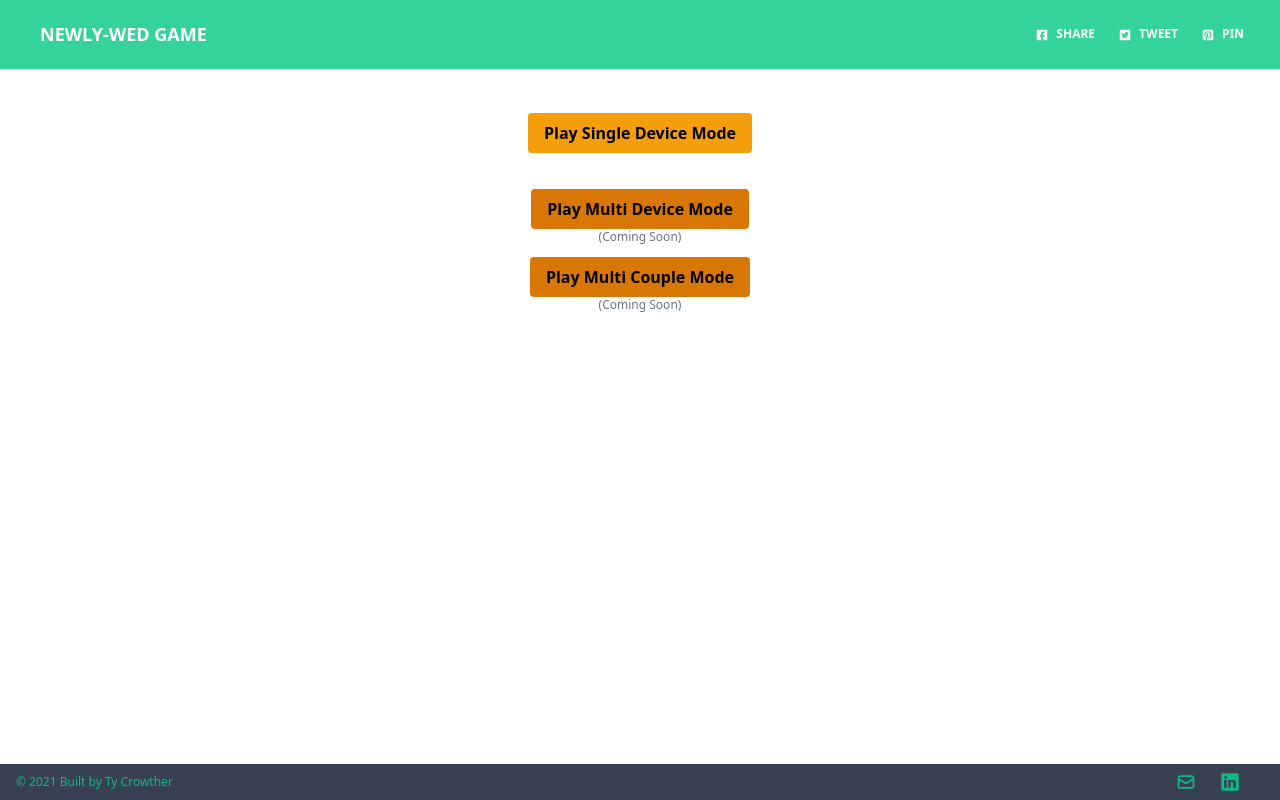
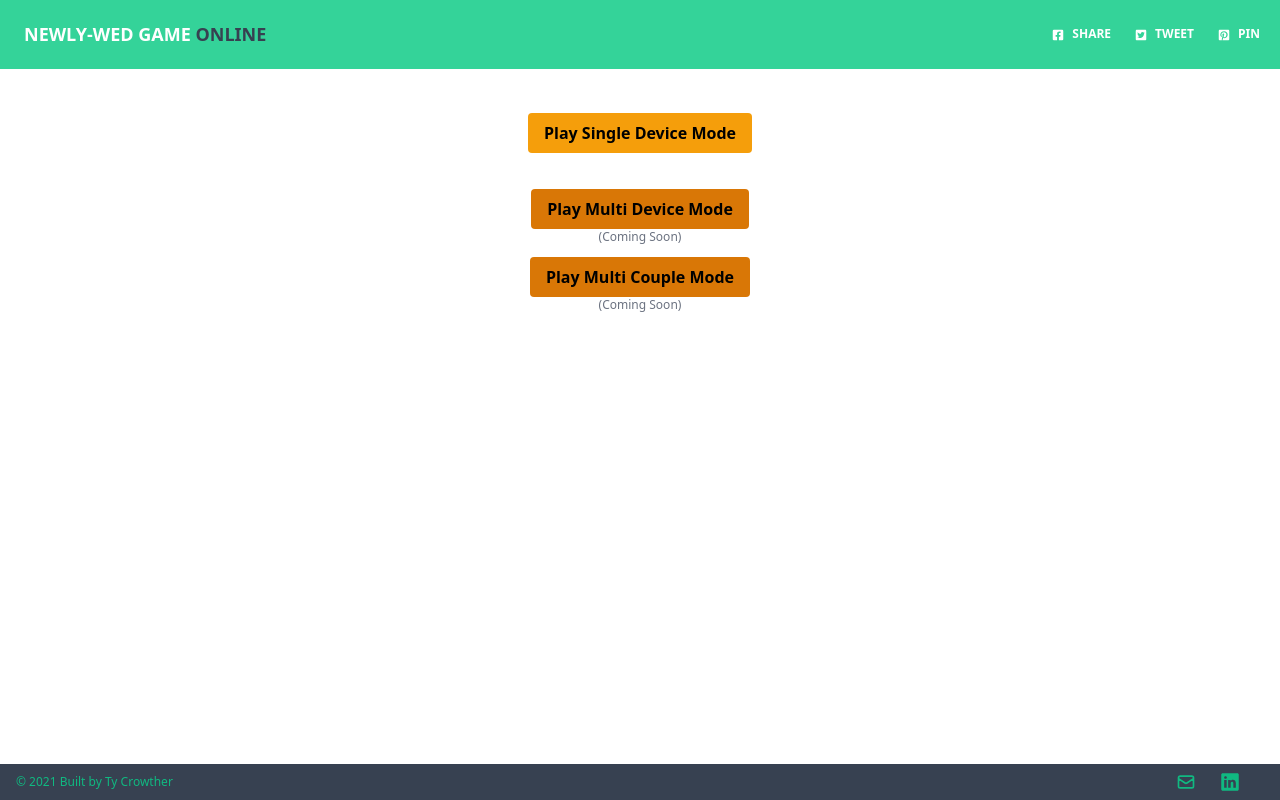
Before and after one commit to tcrowth07/newlywedgame, a React (Create React App) app: page / in a window 1280 px wide. Built offline with nearby package versions, Linux system fonts and the light colour scheme.

Commit message:
changed title

```diff
--- a/public/index.html
+++ b/public/index.html
@@ -28,7 +28,7 @@
     <!-- Google AdSense -->
     <script data-ad-client="ca-pub-7048666365946490" async src="https://pagead2.googlesyndication.com/pagead/js/adsbygoogle.js"></script>
 
-    <title>NewlyWed Game</title>
+    <title>NewlyWed Game Online</title>
   </head>
   <body>
     <noscript>You need to enable JavaScript to run this app.</noscript>
--- a/src/Components/Header.tsx
+++ b/src/Components/Header.tsx
@@ -10,13 +10,13 @@ export default function Navbar({ fixed }: any) {
   return (
     <>
       <nav className="relative flex flex-wrap items-center justify-between px-2 py-3 bg-green-400 mb-3">
-        <div className="container px-4 mx-auto flex flex-wrap items-center justify-between">
+        <div className="container mx-auto flex flex-wrap items-center justify-between">
           <div className="w-full relative flex justify-between lg:w-auto lg:static lg:block lg:justify-start">
             <Link
               className="text-lg font-bold leading-relaxed inline-block mx-4 py-2 whitespace-nowrap uppercase text-white"
               to="/"
             >
-              Newly-Wed Game
+              Newly-Wed Game <span className="text-gray-700">Online</span>
             </Link>
             <button
               className="text-white cursor-pointer text-xl leading-none px-3 py-1 border border-solid border-transparent rounded bg-transparent block lg:hidden outline-none focus:outline-none"
```
